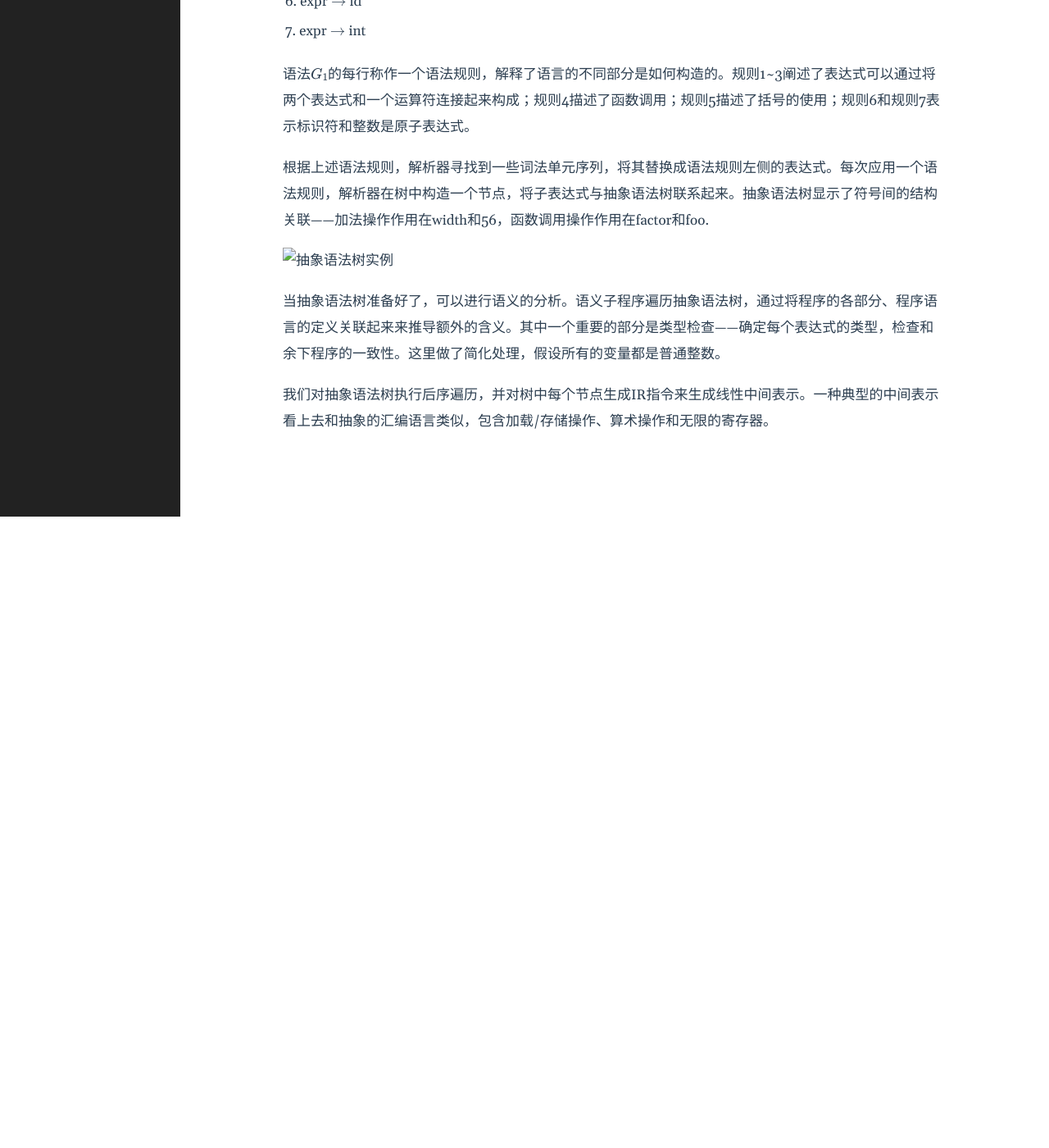
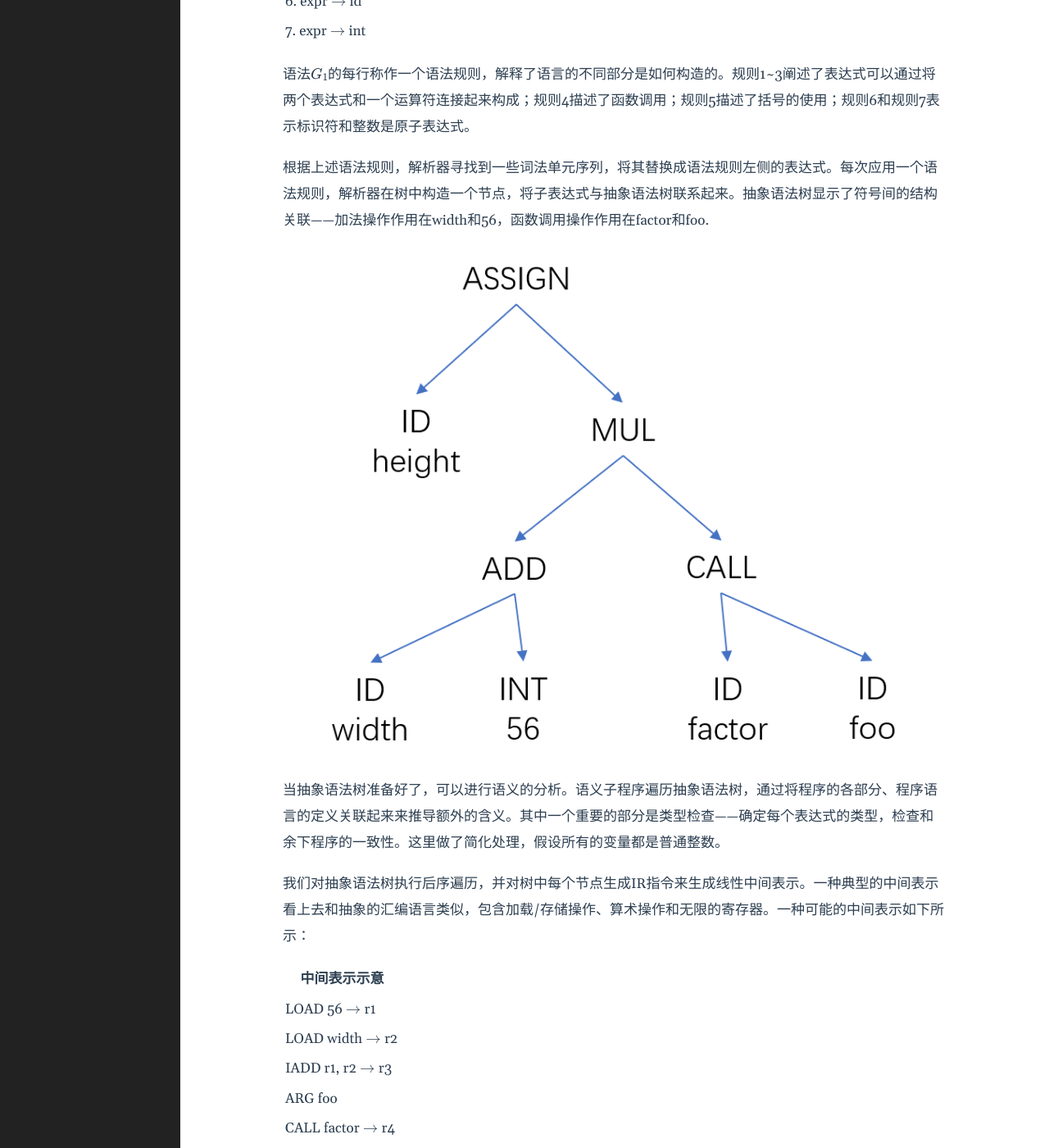
Before and after one commit to cangye-ma/cangye-ma.github.io, a Jekyll site: the page built from _posts/2023-04-27-A-Quick-Tour-compilerbook.md, in a window 1280 px wide and 1400 px high, scrolled down 2255 px. Shown: the whole window at 82% size. Built offline with Jekyll 4.4.1, drawn with Linux system fonts in a browser that asks for light colours; formulas are drawn with MathJax 3; before the commit the page ends 2885 px from its top, so only the background shows below that; some of the changed text lies outside the part shown.

Commit message:
update post

```diff
--- a/_posts/2023-04-27-A-Quick-Tour-compilerbook.md
+++ b/_posts/2023-04-27-A-Quick-Tour-compilerbook.md
@@ -60,8 +60,22 @@ id:height = ( id:width + int:56 ) * id:factor ( id:foo ) ;
 
 根据上述语法规则，解析器寻找到一些词法单元序列，将其替换成语法规则左侧的表达式。每次应用一个语法规则，解析器在树中构造一个节点，将子表达式与抽象语法树联系起来。抽象语法树显示了符号间的结构关联——加法操作作用在width和56，函数调用操作作用在factor和foo.
 
-![抽象语法树实例](public/images/ast_example.png)
+![抽象语法树实例](/public/images/ast_example.png)
 
 当抽象语法树准备好了，可以进行语义的分析。语义子程序遍历抽象语法树，通过将程序的各部分、程序语言的定义关联起来来推导额外的含义。其中一个重要的部分是类型检查——确定每个表达式的类型，检查和余下程序的一致性。这里做了简化处理，假设所有的变量都是普通整数。
 
-我们对抽象语法树执行后序遍历，并对树中每个节点生成IR指令来生成线性中间表示。一种典型的中间表示看上去和抽象的汇编语言类似，包含加载/存储操作、算术操作和无限的寄存器。
+我们对抽象语法树执行后序遍历，并对树中每个节点生成IR指令来生成线性中间表示。一种典型的中间表示看上去和抽象的汇编语言类似，包含加载/存储操作、算术操作和无限的寄存器。一种可能的中间表示如下所示：
+
+|中间表示示意|
+|---|
+|LOAD 56 $\rightarrow$ r1|
+|LOAD width $\rightarrow$ r2|
+|IADD r1, r2 $\rightarrow$ r3|
+|ARG foo|
+|CALL factor $\rightarrow$ r4|
+|IMUL r3, r4 $\rightarrow$ r5|
+|STOR r5 $\rightarrow$ height|
+
+大多数优化处理的是中间表示。编译优化包含死码消除、组合公共表达式和代码简化等，减少资源的消耗，提高运行效率。
+
+最后，中间表示必须转化成想要的汇编代码。
```
